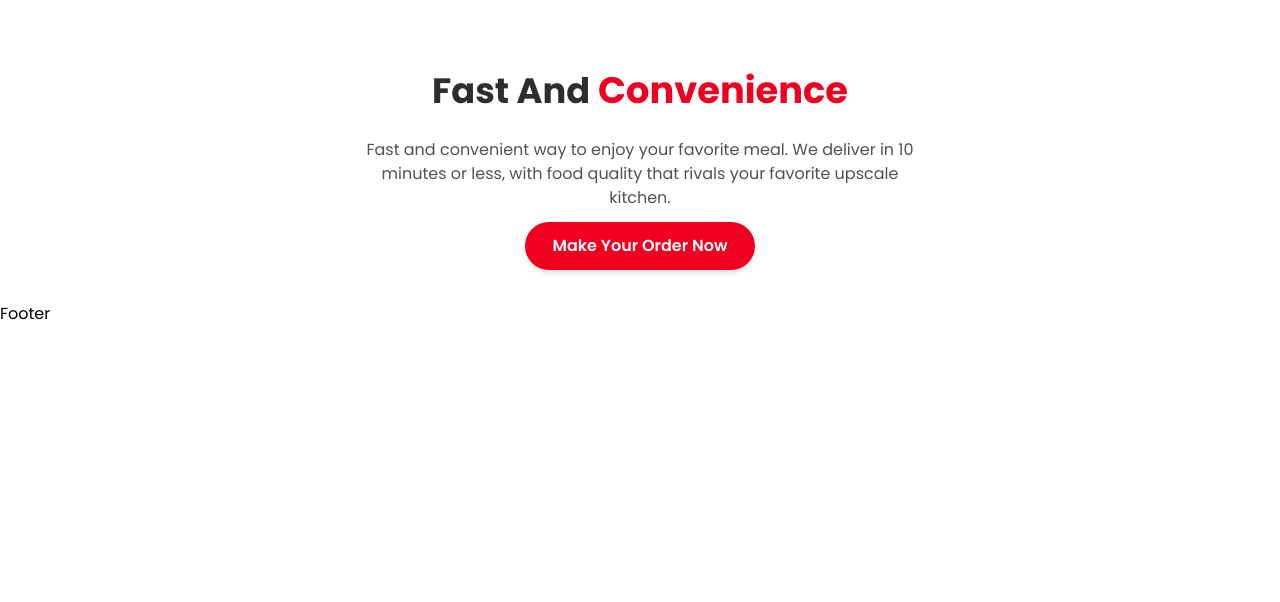
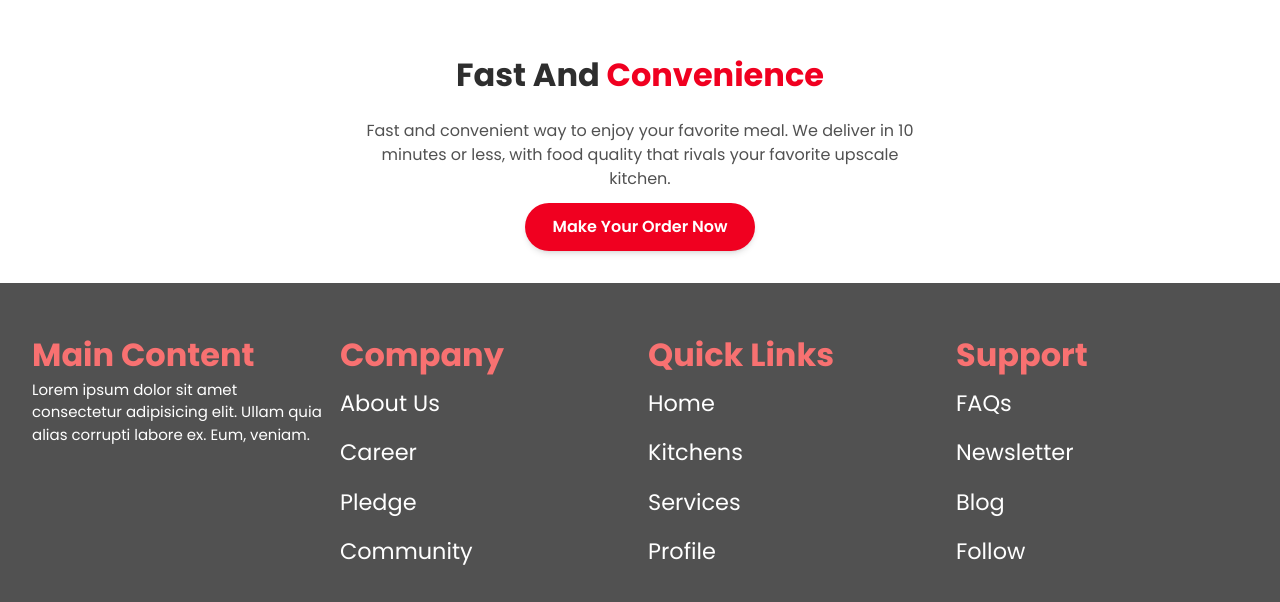
Before and after one commit to Kwarto/kfood, a React (Create React App) app: page / in a window 1280 px wide. Shown: the part 2076-2678 px from the top of the page. Before the commit the page ends 2402 px from the top, so only its background shows below. Built offline with nearby package versions, Linux system fonts and the light colour scheme.

Commit message:
Added new footer

```diff
--- a/src/components/Footer.jsx
+++ b/src/components/Footer.jsx
@@ -2,7 +2,33 @@ import React from 'react'
 
 const Footer = () => {
   return (
-    <div>Footer</div>
+    <footer className='md:grid grid-cols-4  gap-4 min-h-[60vh] bg-textColor md:px-8 px-4 py-12'>
+      <div className=''>
+        <h1 className='text-red-400 font-bold text-[2rem]'>Main Content</h1>
+        <p className='md:text-[15px] text-white w-full text-start'>Lorem ipsum dolor sit amet consectetur adipisicing elit. Ullam quia alias corrupti labore ex. Eum, veniam.</p>
+      </div>
+      <div>
+      <h1 className='text-red-400 font-bold text-[2rem]'>Company</h1>
+        <li className='text-white text-[1.4rem] py-2 cursor-pointer hover:text-primary transition-all duration-200 ease-in-out'>About Us</li>
+        <li className='text-white text-[1.4rem] py-2 cursor-pointer hover:text-primary transition-all duration-200 ease-in-out'>Career</li>
+        <li className='text-white text-[1.4rem] py-2 cursor-pointer hover:text-primary transition-all duration-200 ease-in-out'>Pledge</li>
+        <li className='text-white text-[1.4rem] py-2 cursor-pointer hover:text-primary transition-all duration-200 ease-in-out'>Community</li>
+      </div>
+      <div>
+      <h1 className='text-red-400 font-bold text-[2rem]'>Quick Links</h1>
+        <li className='text-white text-[1.4rem] py-2 cursor-pointer hover:text-primary transition-all duration-200 ease-in-out'>Home</li>
+        <li className='text-white text-[1.4rem] py-2 cursor-pointer hover:text-primary transition-all duration-200 ease-in-out'>Kitchens</li>
+        <li className='text-white text-[1.4rem] py-2 cursor-pointer hover:text-primary transition-all duration-200 ease-in-out'>Services</li>
+        <li className='text-white text-[1.4rem] py-2 cursor-pointer hover:text-primary transition-all duration-200 ease-in-out'>Profile</li>
+      </div>
+      <div>
+      <h1 className='text-red-400 font-bold text-[2rem]'>Support</h1>
+        <li className='text-white text-[1.4rem] py-2 cursor-pointer hover:text-primary transition-all duration-200 ease-in-out'>FAQs</li>
+        <li className='text-white text-[1.4rem] py-2 cursor-pointer hover:text-primary transition-all duration-200 ease-in-out'>Newsletter</li>
+        <li className='text-white text-[1.4rem] py-2 cursor-pointer hover:text-primary transition-all duration-200 ease-in-out'>Blog</li>
+        <li className='text-white text-[1.4rem] py-2 cursor-pointer hover:text-primary transition-all duration-200 ease-in-out'>Follow</li>
+      </div>
+    </footer>
   )
 }
 
--- a/src/components/HomeCon.jsx
+++ b/src/components/HomeCon.jsx
@@ -3,7 +3,7 @@ import { motion } from 'framer-motion'
 const HomeCon = () => {
   return (
     <div className="w-full h-auto md:mt-12 rounded-md md:px-16 px-4 py-8 flex flex-col items-center justify-center">
-      <h1 className='text-[2.2rem] text-center pb-5 text-headingColor font-bold  '>Fast And<span className='text-[2.3rem] text-center text-textRed'> Convenience</span></h1>
+      <h1 className='text-[2rem] text-center pb-5 text-headingColor font-bold  '>Fast And<span className='text-[2rem] text-center text-textRed'> Convenience</span></h1>
       <div className='md:w-[50%] flex flex-col gap-3 items-center justify-center'>
               <p className='text-center text-textColor'>Fast and convenient way to enjoy your favorite meal. We deliver in 10 minutes or less, with food quality that rivals your favorite upscale kitchen.</p>
               <motion.div whileTap={{ scale: 0.95 }} className='bg-textRed cursor-pointer shadow-md md:w-[40%] w-[65%] p-3 rounded-full'>
--- a/src/components/HomeSection.jsx
+++ b/src/components/HomeSection.jsx
@@ -5,7 +5,7 @@ import enjoyImg from '../img/enjoy.svg'
 const HomeSection = () => {
   return (
     <div className="w-full h-auto md:mt-12 rounded-md md:px-16 px-4 py-8">
-      <h1 className='text-[2.2rem] text-center pb-5 text-headingColor font-bold '>Spin Your Energy For<br /> <span className='text-[2.3rem] text-center text-textRed'>Good Day Service</span></h1>
+      <h1 className='text-[2rem] text-center pb-5 text-headingColor font-bold '>Spin Your Energy For <br /> <span className='text-[2rem] text-center text-textRed'>Good Day Service</span></h1>
       <div className="grid md:grid-cols-3 item-center gap-2">
         <div className="shadow-md p-2 rounded-xl w-full flex flex-1 flex-col items-center justify-center ">
           <img className='w-[50%] h-[50%]'  src={chooseImg} alt="choose" />
--- a/src/components/KitchenHeader.jsx
+++ b/src/components/KitchenHeader.jsx
@@ -4,7 +4,9 @@ import bannerImg from '../img/banner-2.png';
 import { mostData } from '../utils/data';
 import {Category} from '../components';
 import { Swiper, SwiperSlide } from 'swiper/react';
+import { Pagination } from 'swiper';
 import 'swiper/css';
+import 'swiper/css/pagination';
 import { FaMapPin } from 'react-icons/fa';
 const KitchenHeader = () => {
   return (
@@ -48,8 +50,10 @@ const KitchenHeader = () => {
           Most Popular
         </h1>
         <Swiper
+          modules={[Pagination]}
           spaceBetween={40}
           //  slidesPerView={}
+          pagination={{clickable: true}}
           breakpoints={{ 430: { slidesPerView: 2 }, 768: { slidesPerView: 3 } }}
           className="w-full h-full flex items-center justify-center">
           {mostData &&
@@ -73,7 +77,7 @@ const KitchenHeader = () => {
                         {m.desc}
                         <p className='font-semibold text-[14px]'>{ m.food.name}</p>
                       </p>
-                      <span className="flex items-center justify-between gap-4">
+                      <span className="flex items-center justify-between gap-[3px]">
                         <p className="text-green-500 text-base font-semibold flex items-center gap-1">
                           {' '}
                           <MdCheckBox /> GHC {m.priceAt} Upwards
--- a/src/index.css
+++ b/src/index.css
@@ -6,7 +6,9 @@
   border: none;
   text-decoration: none;
   outline: none;
+  list-style: none;
 }
+
 
 body {
   font-family: 'Poppins', sans-serif, system-ui, -apple-system,
@@ -21,6 +23,12 @@ body {
   user-select: none;
 }
 
+.swiper-pagination-bullet {
+  background: #f00726;
+  width: 12px;
+  height: 12px;
+}
+
 @tailwind base;
 @tailwind components;
 @tailwind utilities;
```
